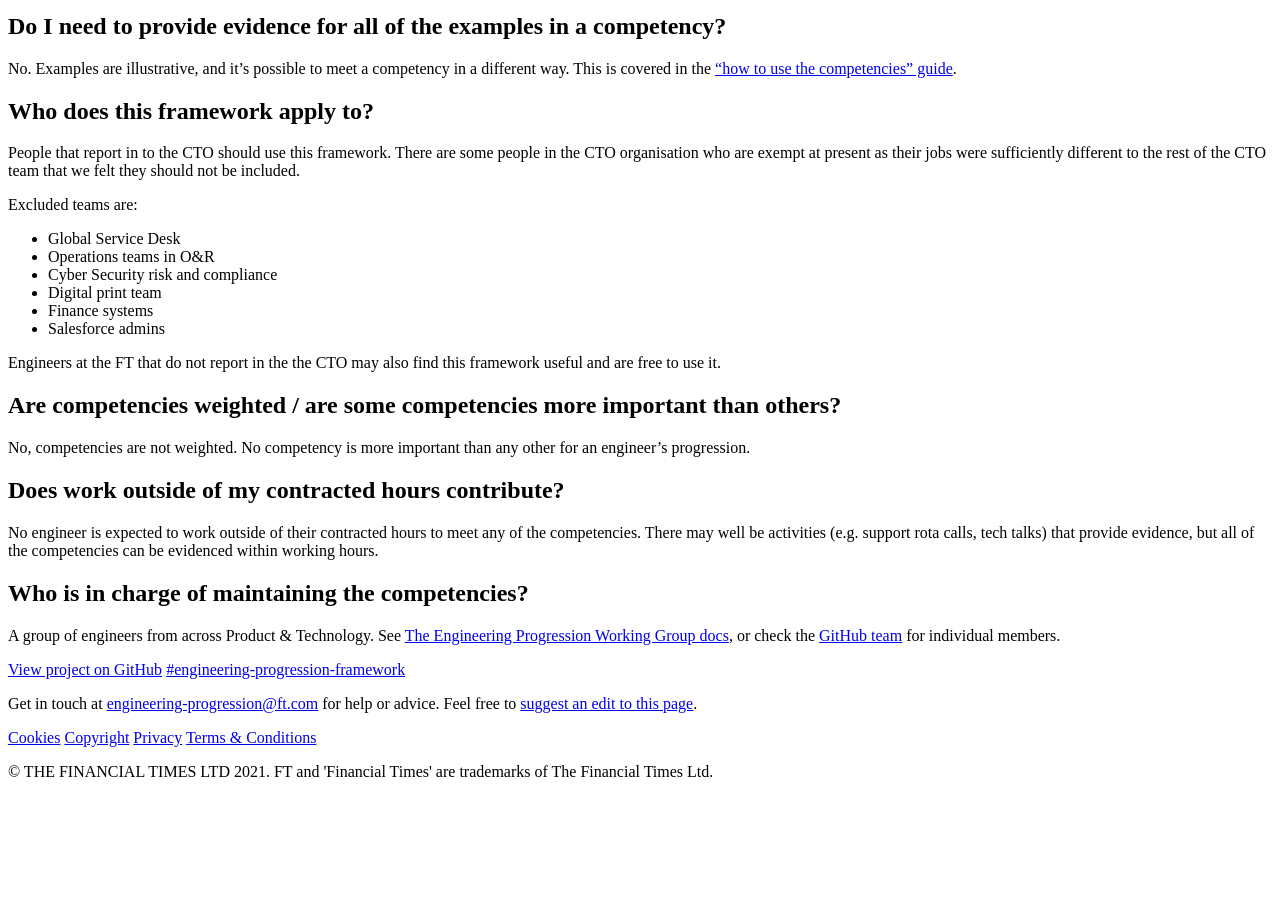
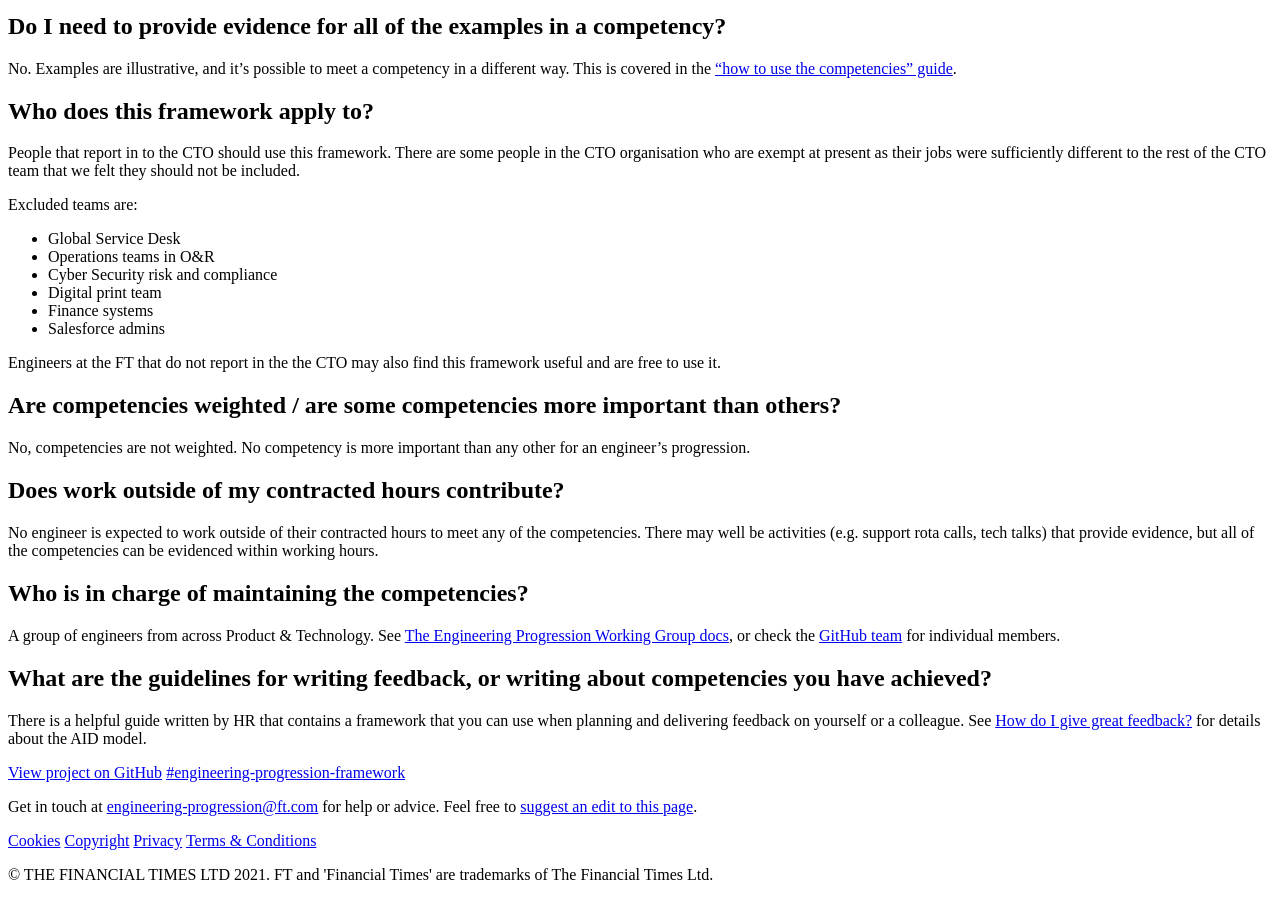
Before and after one commit to Financial-Times/engineering-progression, a Jekyll site: the page built from site/pages/faq.md, in a window 1280 px wide and 900 px high, scrolled down 1316 px. Built offline with Jekyll 4.4.1, drawn with Linux system fonts in a browser that asks for light colours; a style sheet for code colours, icons or effects is not loaded; before the commit the page ends 2113 px from its top, so only the background shows below that.

Commit message:
Add guidance for delivering feedback (#323)
* Add guidance for delivering feedback

WHY:

As per issue 207, the requester has advised that he would like more guidance on how to deliver feedback and how to write competencies. HR have written a guide on how to deliver great feedback, using whats called the AID model which may be a useful tool to use as a template when writing up individual competencies.

WHAT:

Updated the FAQ and the How To Use framework to give individuals looking at this clear guidance to follow when writing feedback on themselves or as managers feedback on their colleagues.

* reframe heading as question

Co-authored-by: Natasha McCann <natasha.mccann@ft.com>
Co-authored-by: dereknahman <44810431+dereknahman@users.noreply.github.com>

```diff
--- a/site/pages/faq.md
+++ b/site/pages/faq.md
@@ -102,3 +102,7 @@
 ## Who is in charge of maintaining the competencies?
 
 A group of engineers from across Product &amp; Technology. See [The Engineering Progression Working Group docs](/docs/working-group/), or check the [GitHub team](https://github.com/orgs/Financial-Times/teams/engineering-progression-working-group/members) for individual members.
+
+## What are the guidelines for writing feedback, or writing about competencies you have achieved?
+
+There is a helpful guide written by HR that contains a framework that you can use when planning and delivering feedback on yourself or a colleague. See [How do I give great feedback?](https://financialtimes.looop.co/#/topic/22629) for details about the AID model.
```
Also changed, not shown: site/pages/competencies/how-to-use.md (+4 -0 lines).
